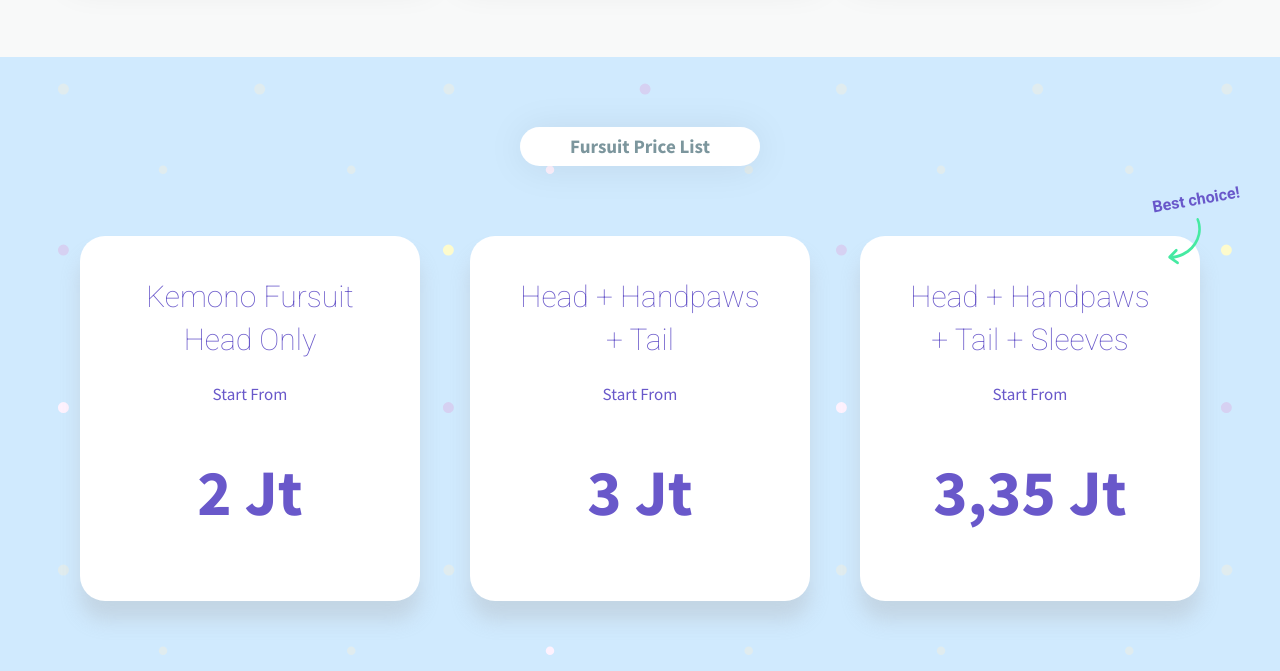
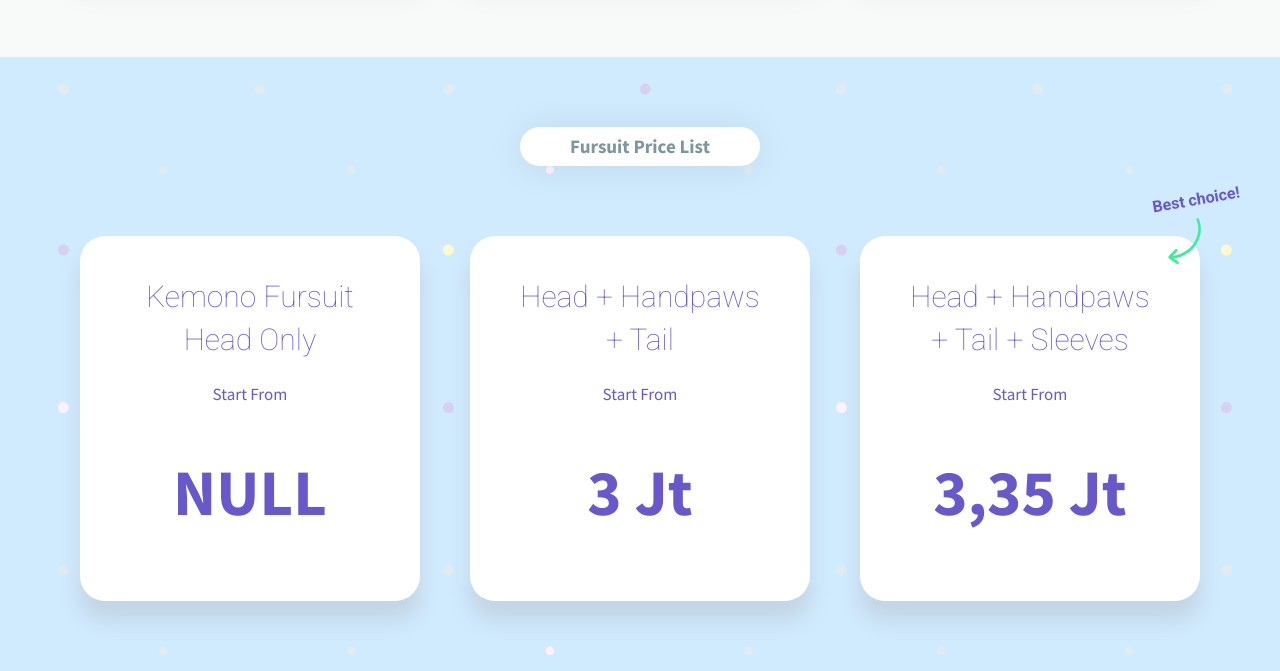
Before and after one commit to nayodeyo03/nayodeyo03.github.io, a plain HTML site: page index.html in a window 1280 px wide. Shown: the part 664-1335 px from the top of the page. Drawn offline with Linux system fonts and the light colour scheme.

Commit message:
Update index.html

```diff
--- a/index.html
+++ b/index.html
@@ -67,7 +67,7 @@
                         <div class="pricing-title">Kemono Fursuit Head Only</div>
 <!--                         <div class="pricing-info">Status : Closed</div> -->
                         <div class="pricing-info">Start From</div>
-                        <div class="pricing-price">2 Jt</div>
+                        <div class="pricing-price">NULL</div>
                     </div>
                 </div>
             </div>
```
